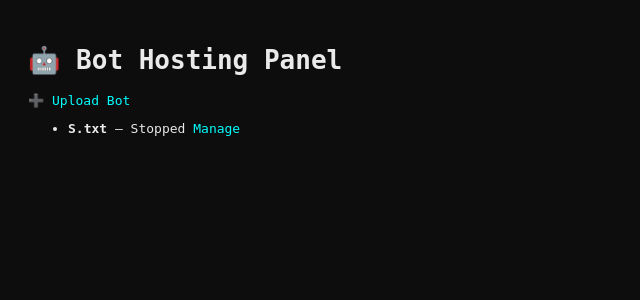
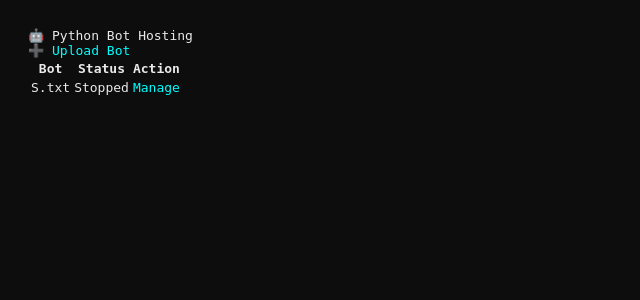
Before and after one commit to Shaun67789/TG-BOT-DEPLOYMENT, a Flask app: page / in a window 1280 px wide. Shown: the top 300 px of the page, without its empty margins (0-640 px from the left). Run offline with Flask 3, Linux system fonts and the light colour scheme.

Commit message:
Update index.html to improve bot display
Refactor bot listing to use a table format and extend layout.

```diff
--- a/templates/index.html
+++ b/templates/index.html
@@ -1,20 +1,14 @@
-<!DOCTYPE html>
-<html>
-<head>
-    <title>Bot Panel</title>
-    <link rel="stylesheet" href="/static/style.css">
-</head>
-<body>
-<h1>🤖 Bot Hosting Panel</h1>
-<a href="/upload">➕ Upload Bot</a>
-
-<ul>
-{% for bot in bots %}
-<li>
-<b>{{ bot.name }}</b> — {{ bot.status }}
-<a href="/bot/{{ bot.name }}">Manage</a>
-</li>
+{% extends "layout.html" %}
+{% block content %}
+<a class="btn" href="/upload">➕ Upload Bot</a>
+<table>
+<tr><th>Bot</th><th>Status</th><th>Action</th></tr>
+{% for b in bots %}
+<tr>
+<td>{{ b.name }}</td>
+<td>{{ b.status }}</td>
+<td><a href="/bot/{{ b.name }}">Manage</a></td>
+</tr>
 {% endfor %}
-</ul>
-</body>
-</html>
+</table>
+{% endblock %}
```
